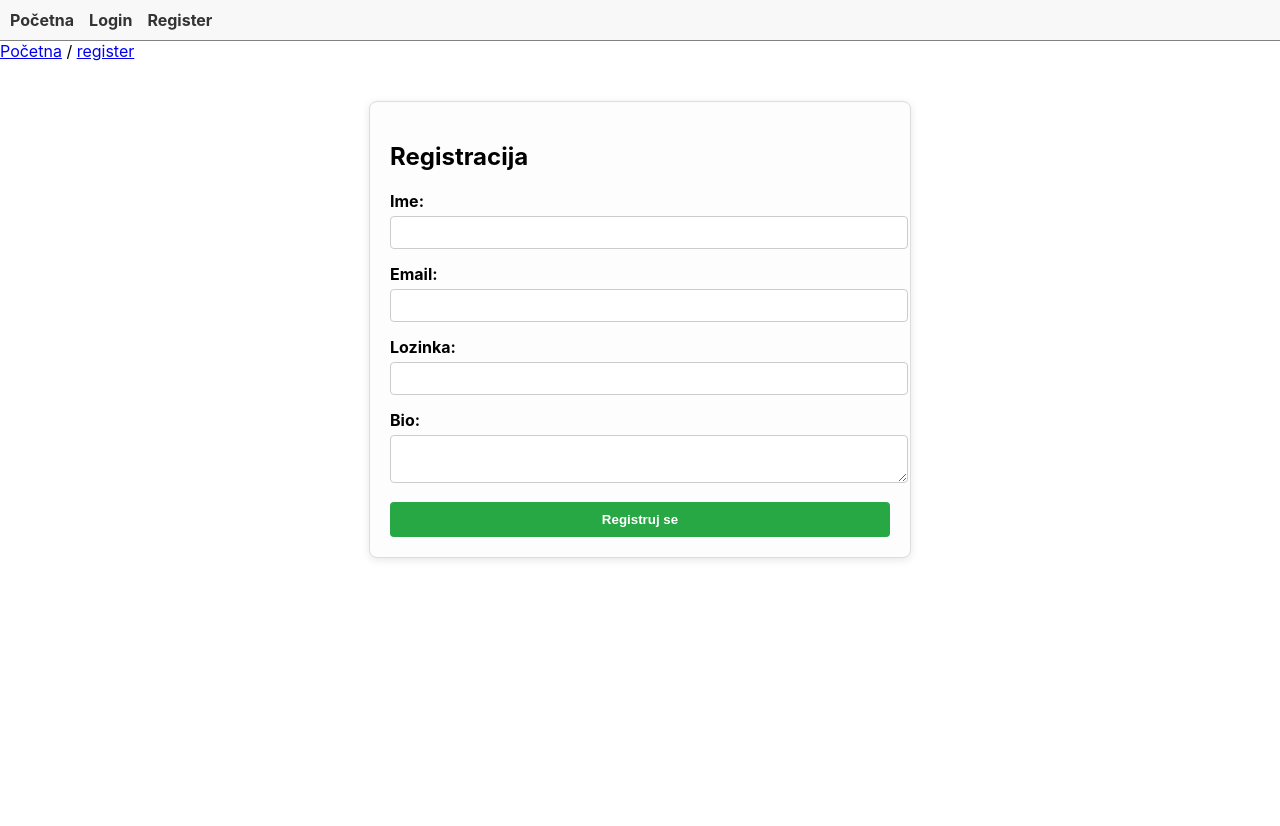
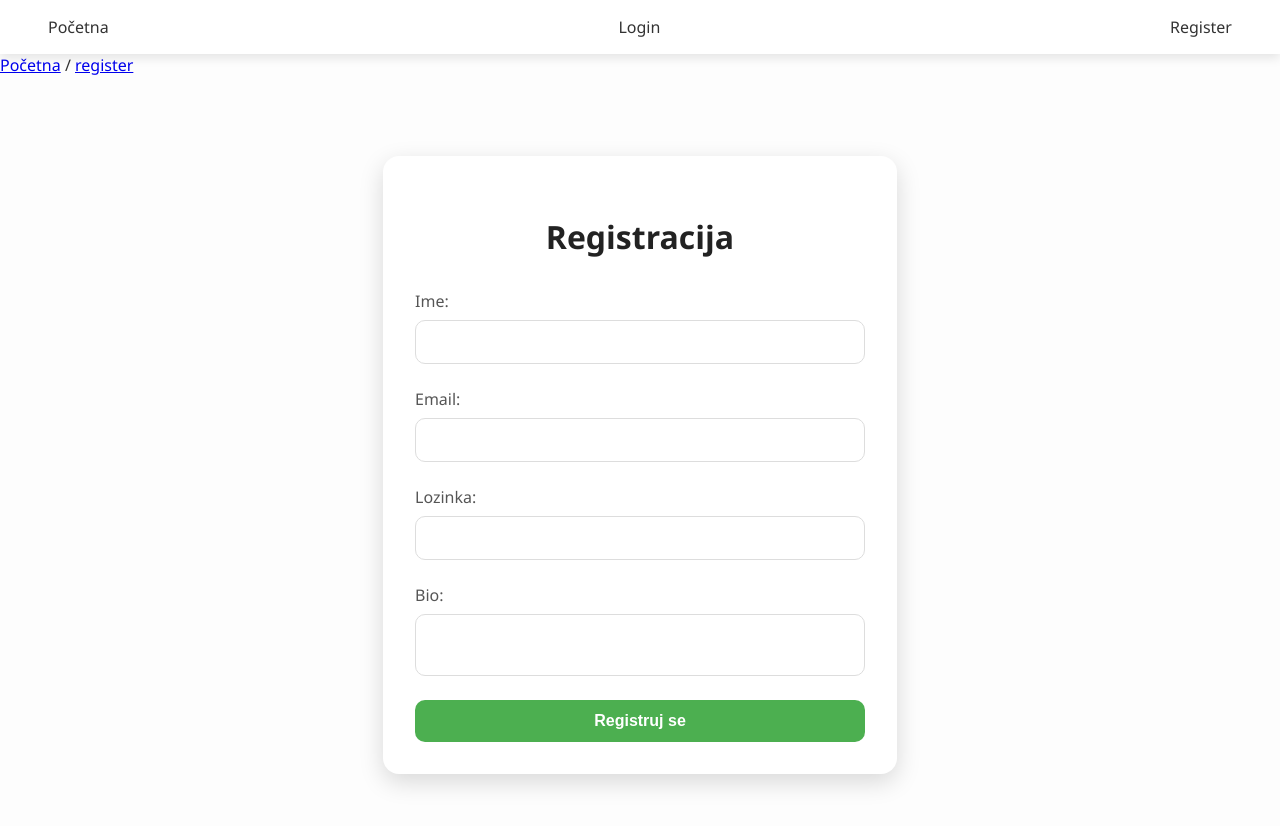
Before and after one commit to elab-development/internet-tehnologije-2024-projekat-apprecepti_20210387_20210067, a React (Create React App) app in the folder receptiapp-front/: page /register in a window 1280 px wide. Shown: the top 826 px of the page. Before the commit the page ends 800 px from the top, so only its background shows below. Built offline with nearby package versions, Linux system fonts and the light colour scheme.

Commit message:
Uradjen css za navbar, login i register formu

```diff
--- a/receptiapp-front/src/App.css
+++ b/receptiapp-front/src/App.css
@@ -38,162 +38,384 @@
 }
 
 
-/*Navbar komponenta css */
-.navbar {
-  padding: 10px;
-  border-bottom: 1px solid gray;
-  background-color: #f8f8f8;
+/* Navbar.css */
+
+/* Globalne podešavanja za font */
+body {
+  font-family: 'Segoe UI', 'Roboto', sans-serif;
+  margin: 0;
+  padding: 0;
+  background-color: #fdfdfd;
+  color: #333;
 }
 
-.nav-link {
-  margin-right: 15px;
+/* Navbar osnovni stil */
+.navbar {
+  display: flex;
+  align-items: center;
+  justify-content: space-between;
+  padding: 1rem 2rem;
+  background-color: #ffffff;
+  box-shadow: 0 4px 10px rgba(0, 0, 0, 0.1);
+  position: sticky;
+  top: 0;
+  z-index: 1000;
+}
+
+/* Linkovi unutar navbar-a */
+.nav-link,
+.dropdown-button,
+.logout-button {
+  margin: 0 1rem;
   text-decoration: none;
   color: #333;
-  font-weight: bold;
-}
-
-.nav-link:hover {
-  color: #007bff;
-}
-
-.logout-button {
+  font-weight: 500;
+  font-size: 1rem;
+  transition: all 0.3s ease;
   background: none;
   border: none;
-  color: #d9534f;
-  font-weight: bold;
   cursor: pointer;
 }
 
-.logout-button:hover {
-  text-decoration: underline;
+/* Hover efekti za linkove */
+.nav-link:hover,
+.dropdown-button:hover {
+  color: #ff5722;
 }
 
+/* Logout dugme - malo istaknutije */
+.logout-button {
+  background-color: #ff5722;
+  color: #fff;
+  padding: 0.5rem 1rem;
+  border-radius: 8px;
+  font-weight: 600;
+  transition: background-color 0.3s ease;
+}
+
+.logout-button:hover {
+  background-color: #e64a19;
+}
+
+/* Dropdown pozicija */
 .dropdown {
-  display: inline-block;
   position: relative;
 }
 
+/* Dropdown dugme (samo stil) */
 .dropdown-button {
-  background: none;
-  border: none;
-  cursor: pointer;
-  font-weight: bold;
+  display: flex;
+  align-items: center;
+}
+
+/* Dropdown meni */
+.dropdown-content {
+  position: absolute;
+  top: 110%;
+  left: 0;
+  background-color: #fff;
+  min-width: 160px;
+  box-shadow: 0 8px 16px rgba(0, 0, 0, 0.15);
+  border-radius: 10px;
+  padding: 0.5rem 0;
+  opacity: 0;
+  visibility: hidden;
+  transform: translateY(10px);
+  transition: all 0.3s ease;
+  z-index: 999;
+}
+
+/* Dropdown hover logika */
+.dropdown:hover .dropdown-content {
+  opacity: 1;
+  visibility: visible;
+  transform: translateY(0);
+}
+
+/* Linkovi unutar dropdown-a */
+.dropdown-content a {
+  display: block;
+  padding: 0.75rem 1rem;
+  text-decoration: none;
+  color: #333;
+  font-weight: 500;
+  transition: background 0.3s ease;
+  border-bottom: 1px solid #f2f2f2;
+}
+
+.dropdown-content a:last-child {
+  border-bottom: none;
+}
+
+.dropdown-content a:hover {
+  background-color: #f9f9f9;
+  color: #ff5722;
+}
+
+/* Responsive podešavanja */
+@media (max-width: 768px) {
+  .navbar {
+    flex-direction: column;
+    align-items: flex-start;
+    padding: 1rem;
+  }
+
+  .nav-link,
+  .dropdown-button,
+  .logout-button {
+    margin: 0.5rem 0;
+  }
+
+  .dropdown-content {
+    top: 100%;
+    left: 0;
+  }
+}
+
+
+/* Login i register forma */
+
+/* Login.css */
+
+/* Pozadina stranice */
+body {
+  background-color: #fdfdfd;
+  font-family: 'Segoe UI', 'Roboto', sans-serif;
+  margin: 0;
+  padding: 0;
   color: #333;
 }
 
-.dropdown-content {
-  position: absolute;
-  top: 30px;
-  left: 0;
-  background-color: white;
-  border: 1px solid gray;
-  padding: 5px 10px;
-  box-shadow: 0px 2px 6px rgba(0,0,0,0.1);
-  z-index: 100;
+/* Kontejner za login formu */
+.login-container {
+  max-width: 400px;
+  margin: 5rem auto;
+  padding: 2rem;
+  background-color: #fff;
+  box-shadow: 0 8px 24px rgba(0, 0, 0, 0.15);
+  border-radius: 16px;
+  text-align: center;
 }
 
-.dropdown-content a {
-  display: block;
-  margin: 5px 0;
-  color: #333;
-  text-decoration: none;
+/* Naslov */
+.login-container h2 {
+  margin-bottom: 2rem;
+  font-size: 2rem;
+  font-weight: 600;
+  color: #222;
 }
 
-.dropdown-content a:hover {
-  color: #007bff;
+/* Forma */
+.login-form {
+  display: flex;
+  flex-direction: column;
+  gap: 1.5rem;
 }
 
-/* Login i register forma */
-.login-container {
-  max-width: 400px;
-  margin: 40px auto;
-  padding: 20px;
-  border: 1px solid #ddd;
-  border-radius: 8px;
-  background-color: #fdfdfd;
-  box-shadow: 0 2px 8px rgba(0, 0, 0, 0.1);
+/* Form grupe */
+.form-group {
+  display: flex;
+  flex-direction: column;
+  align-items: flex-start;
 }
 
-.login-form .form-group {
-  margin-bottom: 15px;
+/* Labela */
+.form-group label {
+  margin-bottom: 0.5rem;
+  font-weight: 500;
+  font-size: 1rem;
+  color: #555;
 }
 
-.login-form label {
-  display: block;
-  margin-bottom: 5px;
-  font-weight: bold;
+/* Input polja */
+.form-group input {
+  width: 100%;
+  padding: 0.75rem 1rem;
+  border: 1px solid #ddd;
+  border-radius: 10px;
+  font-size: 1rem;
+  transition: border-color 0.3s, box-shadow 0.3s;
 }
 
-.login-form input {
-  width: 100%;
-  padding: 8px;
-  border: 1px solid #ccc;
-  border-radius: 4px;
+.form-group input:focus {
+  border-color: #ff5722;
+  box-shadow: 0 0 5px rgba(255, 87, 34, 0.3);
+  outline: none;
 }
 
+/* Poruka za grešku */
+.error-message {
+  color: #e53935;
+  font-weight: 500;
+  margin-top: -1rem;
+  margin-bottom: 1rem;
+}
+
+/* Dugme za login */
 .login-button {
-  width: 100%;
-  padding: 10px;
-  background-color: #007bff;
-  color: white;
+  background-color: #ff5722;
+  color: #fff;
+  padding: 0.75rem 1rem;
   border: none;
-  border-radius: 4px;
-  font-weight: bold;
+  border-radius: 10px;
+  font-weight: 600;
+  font-size: 1rem;
   cursor: pointer;
+  transition: background-color 0.3s ease, transform 0.2s ease;
 }
 
 .login-button:hover {
-  background-color: #0056b3;
+  background-color: #e64a19;
+  transform: scale(1.03);
+}
+/* Animacija za error */
+
+.animated-error {
+  animation: fadeIn 0.5s ease-in-out;
+  color: #e53935;
+  font-weight: 500;
+  margin: -0.5rem 0 1rem 0;
+  padding: 0.5rem;
+  background-color: #fdecea;
+  border: 1px solid #f5c6cb;
+  border-radius: 8px;
+  text-align: center;
 }
 
-.error-message {
-  color: red;
-  margin-top: 10px;
+@keyframes fadeIn {
+  from {
+    opacity: 0;
+    transform: translateY(-5px);
+  }
+  to {
+    opacity: 1;
+    transform: translateY(0);
+  }
 }
 
-.register-container {
-  max-width: 500px;
-  margin: 40px auto;
-  padding: 20px;
-  border: 1px solid #ddd;
-  border-radius: 8px;
+/* Register.css */
+
+/* Globalne postavke */
+body {
   background-color: #fdfdfd;
-  box-shadow: 0 2px 8px rgba(0, 0, 0, 0.1);
+  font-family: 'Segoe UI', 'Roboto', sans-serif;
+  margin: 0;
+  padding: 0;
+  color: #333;
 }
 
-.register-form .form-group {
-  margin-bottom: 15px;
+/* Kontejner za formu */
+.register-container {
+  max-width: 450px;
+  margin: 5rem auto;
+  padding: 2rem;
+  background-color: #fff;
+  box-shadow: 0 8px 24px rgba(0, 0, 0, 0.15);
+  border-radius: 16px;
+  text-align: center;
 }
 
-.register-form label {
-  display: block;
-  margin-bottom: 5px;
-  font-weight: bold;
+/* Naslov */
+.register-container h2 {
+  margin-bottom: 2rem;
+  font-size: 2rem;
+  font-weight: 600;
+  color: #222;
 }
 
-.register-form input,
-.register-form select,
-.register-form textarea {
-  width: 100%;
-  padding: 8px;
-  border: 1px solid #ccc;
-  border-radius: 4px;
+/* Forma */
+.register-form {
+  display: flex;
+  flex-direction: column;
+  gap: 1.5rem;
 }
 
+/* Form grupe */
+.form-group {
+  display: flex;
+  flex-direction: column;
+  align-items: flex-start;
+}
+
+/* Labela */
+.form-group label {
+  margin-bottom: 0.5rem;
+  font-weight: 500;
+  font-size: 1rem;
+  color: #555;
+}
+
+/* Input polja i textarea */
+.form-group input,
+.form-group textarea {
+  width: 100%;
+  padding: 0.75rem 1rem;
+  border: 1px solid #ddd;
+  border-radius: 10px;
+  font-size: 1rem;
+  transition: border-color 0.3s, box-shadow 0.3s;
+  resize: none;
+  box-sizing: border-box;
+}
+
+.form-group input:focus,
+.form-group textarea:focus {
+  border-color: #ff5722;
+  box-shadow: 0 0 5px rgba(255, 87, 34, 0.3);
+  outline: none;
+}
+
+/* Error poruka */
+.error-message {
+  color: #e53935;
+  font-weight: 500;
+  background-color: #fdecea;
+  border: 1px solid #f5c6cb;
+  padding: 0.5rem;
+  border-radius: 8px;
+  text-align: center;
+  animation: fadeIn 0.5s ease-in-out;
+  margin: -0.5rem 0 1rem 0;
+}
+
+/* Dugme za registraciju */
 .register-button {
-  width: 100%;
-  padding: 10px;
-  background-color: #28a745;
-  color: white;
+  background-color: #4caf50;
+  color: #fff;
+  padding: 0.75rem 1rem;
   border: none;
-  border-radius: 4px;
-  font-weight: bold;
+  border-radius: 10px;
+  font-weight: 600;
+  font-size: 1rem;
   cursor: pointer;
+  transition: background-color 0.3s ease, transform 0.2s ease;
 }
 
 .register-button:hover {
-  background-color: #218838;
+  background-color: #388e3c;
+  transform: scale(1.03);
 }
+
+/* Animacija za error fade in */
+@keyframes fadeIn {
+  from {
+    opacity: 0;
+    transform: translateY(-5px);
+  }
+  to {
+    opacity: 1;
+    transform: translateY(0);
+  }
+}
+/* Individualna polja za error poruke */
+.field-error {
+  color: #e53935;
+  font-weight: 500;
+  margin-top: 0.5rem;
+  font-size: 0.9rem;
+  animation: fadeIn 0.5s ease-in-out;
+}
+
 
 /* recipeCard css */
 .recipe-list {
--- a/receptiapp-front/src/components/Login.jsx
+++ b/receptiapp-front/src/components/Login.jsx
@@ -7,24 +7,39 @@ const Login = ({ setUser }) => {
   const [email, setEmail] = useState('');
   const [password, setPassword] = useState('');
   const [error, setError] = useState('');
+  const [loading, setLoading] = useState(false);  // Dodajemo loading state
 
-  //Asinhrone f-ja(omogucava koriscenje await)
+
   const handleLogin = async (e) => {
     e.preventDefault();
     setError('');
+    setLoading(true);
 
     try {
-      //await- Čeka da se Promise završi i vrati rezultat
       const res = await axios.post('/login', { email, password });
       const { access_token, user } = res.data;
       sessionStorage.setItem('user', JSON.stringify(user));
       sessionStorage.setItem('token', access_token);
       setUser(user);
       navigate('/');
-    } catch {
-      setError('Pogrešan email ili lozinka.');
+    } catch (err) {
+      console.error("Login error:", err);
+      if (err.response) {
+        const data = err.response.data;
+        if (data.message) {
+          setError(data.message);
+        } else {
+          setError('Neuspešno logovanje. Proverite podatke.');
+        }
+      } else {
+        setError('Greška u mreži ili serveru.');
+      }
+    } finally {
+      setLoading(false);
     }
   };
+
+
 
   return (
     <div className="login-container">
@@ -32,14 +47,34 @@ const Login = ({ setUser }) => {
       <form onSubmit={handleLogin} className="login-form">
         <div className="form-group">
           <label>Email:</label>
-          <input type="email" value={email} onChange={e => setEmail(e.target.value)} required />
+          <input
+            type="email"
+            value={email}
+            onChange={e => setEmail(e.target.value)}
+            required
+            disabled={loading}
+          />
         </div>
         <div className="form-group">
           <label>Lozinka:</label>
-          <input type="password" value={password} onChange={e => setPassword(e.target.value)} required />
+          <input
+            type="password"
+            value={password}
+            onChange={e => setPassword(e.target.value)}
+            required
+            disabled={loading}
+          />
         </div>
-        {error && <p className="error-message">{error}</p>}
-        <button type="submit" className="login-button">Uloguj se</button>
+
+        {error && (
+          <div className="error-message animated-error">
+            {error}
+          </div>
+        )}
+
+        <button type="submit" className="login-button" disabled={loading}>
+          {loading ? 'Učitavanje...' : 'Uloguj se'}
+        </button>
       </form>
     </div>
   );
--- a/receptiapp-front/src/components/Register.jsx
+++ b/receptiapp-front/src/components/Register.jsx
@@ -4,6 +4,7 @@ import axios from "axios";
 
 const Register = ({ setUser }) => {
   const navigate = useNavigate();
+
   const [form, setForm] = useState({
     name: '',
     email: '',
@@ -12,28 +13,40 @@ const Register = ({ setUser }) => {
   });
 
   const [error, setError] = useState('');
+  const [validationErrors, setValidationErrors] = useState({});
+  const [loading, setLoading] = useState(false);
 
   const handleChange = (e) => {
     setForm({ ...form, [e.target.name]: e.target.value });
+    setValidationErrors({ ...validationErrors, [e.target.name]: '' });
   };
+
+
 
   const handleRegister = async (e) => {
     e.preventDefault();
     setError('');
+    setValidationErrors({});
+    setLoading(true);
 
     try {
       await axios.post('/register', {
         ...form,
-        role: 'user',//prilikom registracije uloga je uvek user
+        role: 'user',
       });
 
-      navigate('/login'); // preusmeri na login stranicu
+      // Samo ako uspe ide navigacija na login formu
+      navigate('/login');
     } catch (err) {
-      if (err.response?.data?.message) {
+      if (err.response?.status === 422 && err.response?.data?.errors) {
+        setValidationErrors(err.response.data.errors);
+      } else if (err.response?.data?.message) {
         setError(err.response.data.message);
       } else {
         setError('Greška pri registraciji.');
       }
+    } finally {
+      setLoading(false);
     }
   };
 
@@ -44,27 +57,60 @@ const Register = ({ setUser }) => {
       <form onSubmit={handleRegister} className="register-form">
         <div className="form-group">
           <label>Ime:</label>
-          <input type="text" name="name" value={form.name} onChange={handleChange} required />
+          <input
+            type="text"
+            name="name"
+            value={form.name}
+            onChange={handleChange}
+            required
+          />
+          {validationErrors.name && (
+            <div className="field-error">{validationErrors.name[0]}</div>
+          )}
         </div>
 
         <div className="form-group">
           <label>Email:</label>
-          <input type="email" name="email" value={form.email} onChange={handleChange} required />
+          <input
+            type="email"
+            name="email"
+            value={form.email}
+            onChange={handleChange}
+            required
+          />
+          {validationErrors.email && (
+            <div className="field-error">{validationErrors.email[0]}</div>
+          )}
         </div>
 
         <div className="form-group">
           <label>Lozinka:</label>
-          <input type="password" name="password" value={form.password} onChange={handleChange} required />
+          <input
+            type="password"
+            name="password"
+            value={form.password}
+            onChange={handleChange}
+            required
+          />
+          {validationErrors.password && (
+            <div className="field-error">{validationErrors.password[0]}</div>
+          )}
         </div>
 
         <div className="form-group">
           <label>Bio:</label>
-          <textarea name="bio" value={form.bio} onChange={handleChange} />
+          <textarea
+            name="bio"
+            value={form.bio}
+            onChange={handleChange}
+          />
         </div>
 
         {error && <p className="error-message">{error}</p>}
 
-        <button type="submit" className="register-button">Registruj se</button>
+        <button type="submit" className="register-button" disabled={loading}>
+          {loading ? 'Registracija...' : 'Registruj se'}
+        </button>
       </form>
     </div>
   );
```
Also changed, not shown: receptiapp-front/src/components/NavBar.jsx (+5 -11 lines), 1 other file (tests, documents, lock files or other folders).
